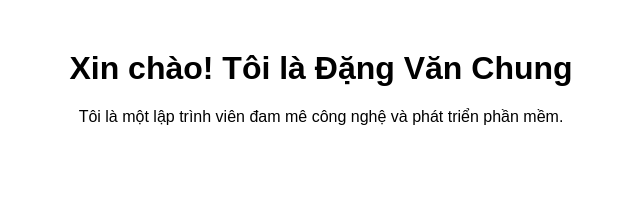
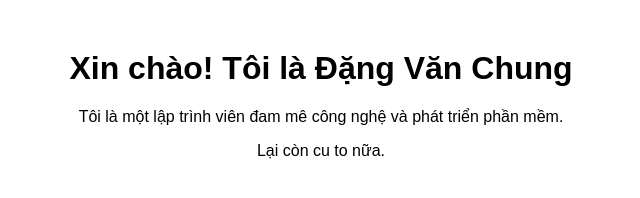
Before and after one commit to Chunghochoi/test, a plain HTML site: page intro/read.html in a window 1280 px wide. Shown: the whole page, without its empty margins (319-959 px from the left). Drawn offline with Linux system fonts and the light colour scheme.

Commit message:
Update read.html

```diff
--- a/intro/read.html
+++ b/intro/read.html
@@ -20,5 +20,6 @@
 <body>
     <h1>Xin chào! Tôi là Đặng Văn Chung</h1>
     <p>Tôi là một lập trình viên đam mê công nghệ và phát triển phần mềm.</p>
+    <p>Lại còn cu to nữa.</p>
 </body>
 </html>
```
